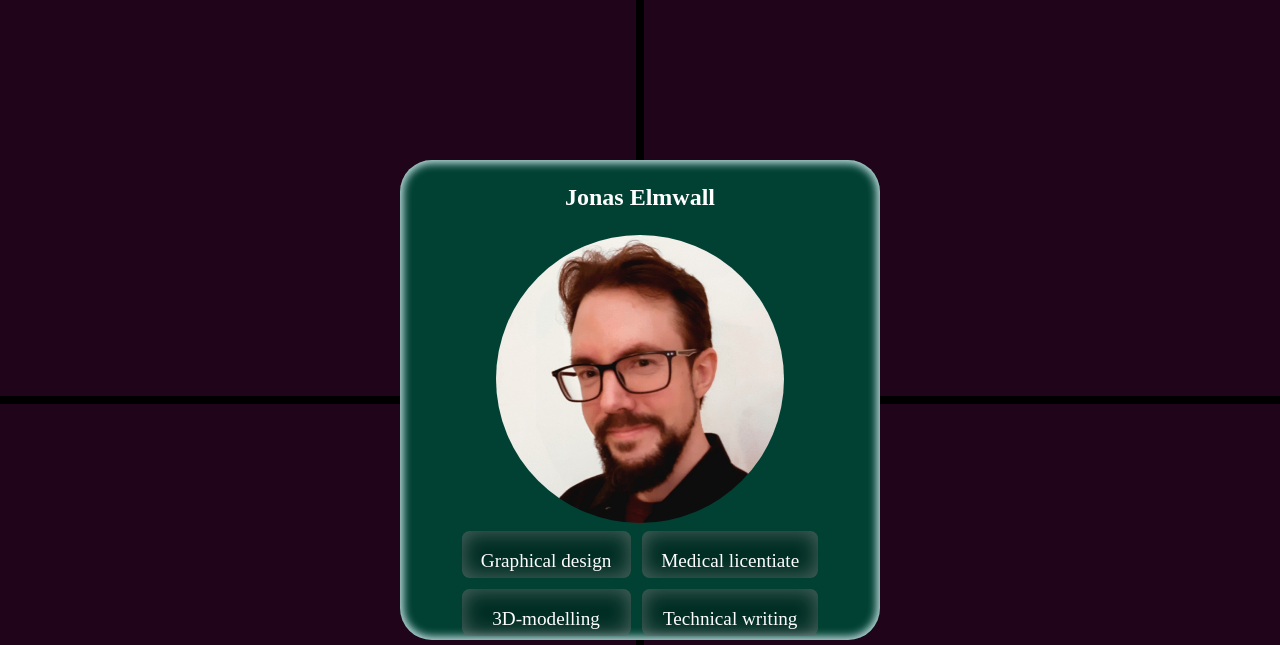
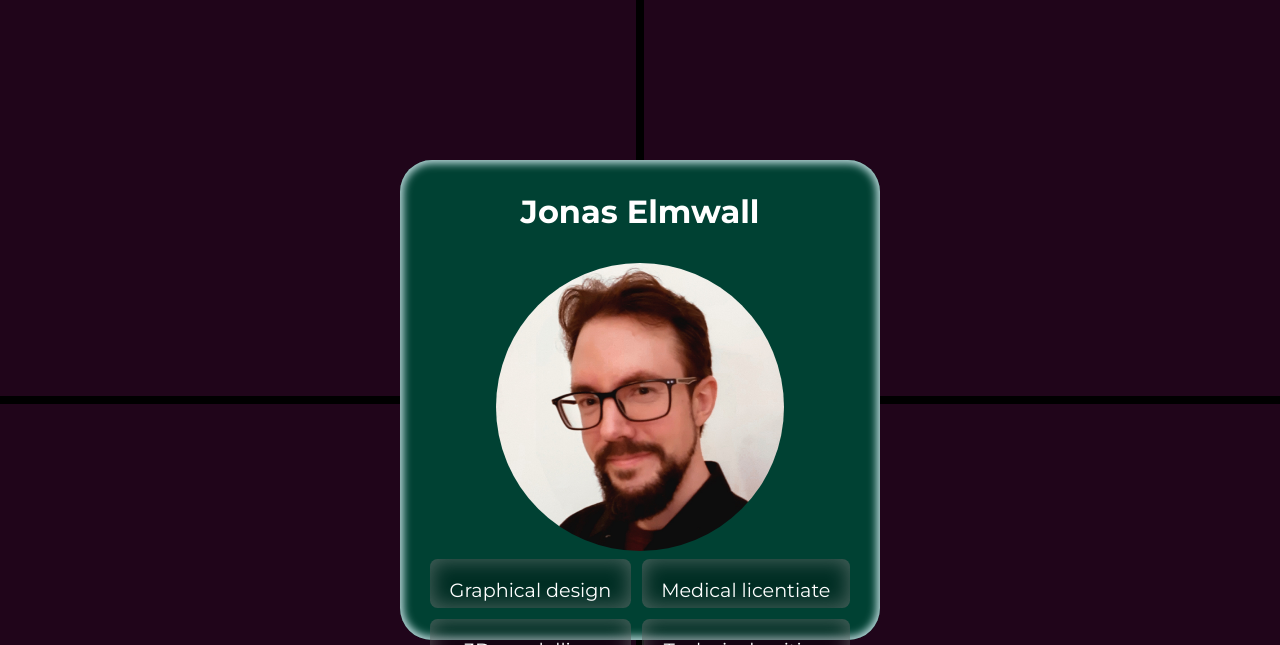
Before and after one commit to elmwall/CafeOasen, a plain HTML site: page card.html in a window 1280 px wide. Shown: the top 645 px of the page. Drawn offline with Linux system fonts and the light colour scheme.

Commit message:
updating work card

```diff
--- a/styles/styles-card.css
+++ b/styles/styles-card.css
@@ -1,3 +1,5 @@
+@import url('https://fonts.googleapis.com/css2?family=Montserrat:ital,wght@0,100..900;1,100..900&display=swap');
+
 * {
     margin: 0;
     padding: 0;
@@ -11,7 +13,7 @@ body {
     height: 100vh;
     width: 100vw;
     place-items: center;
-    font-family: Montserrat;
+    font-family: "Montserrat", sans-serif;
     /* height: 100%;
     display: flex;
     justify-content: center;
@@ -30,6 +32,8 @@ body {
     gap: 0.5em;
     /* padding: 5em; */
 }
+
+h2 {font-size: 2em;}
 
 /* .test1 {
      grid-column: 3;
```
